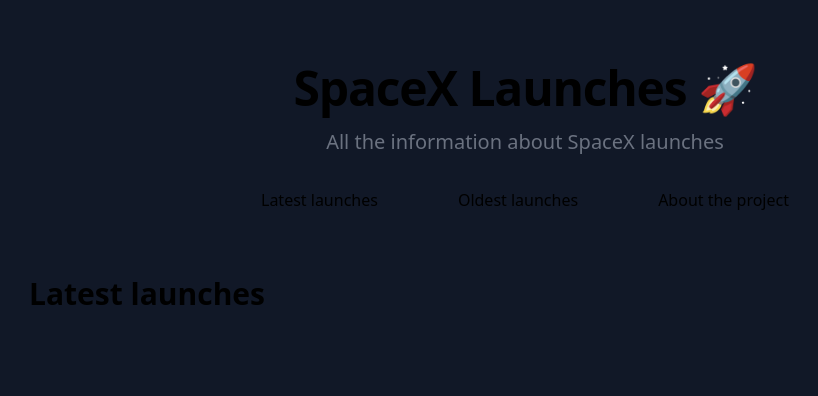
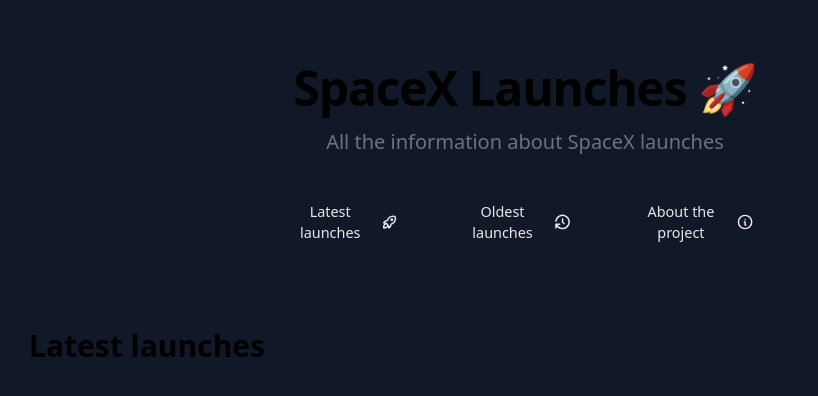
Before and after one commit to yisus82/midulive-tutorial-astro, an Astro site: page / in a window 1280 px wide. Shown: the whole page, without its empty margins (115-933 px from the left). Built offline with nearby package versions, Linux system fonts and the light colour scheme; Astro itself is replaced by a stand-in of ours.

Commit message:
HeaderButton component

```diff
--- a/src/components/Header.astro
+++ b/src/components/Header.astro
@@ -1,3 +1,7 @@
+---
+import HeaderButton from './HeaderButton.astro';
+---
+
 <header class='py-8 px-4 mx-auto max-w-xl lg:py-16 lg:px-6'>
   <div class='mx-auto text-center mb-8 lg-mb-16'>
     <h1 class='mb-4 text-5xl tracking-tight font-extrabold'>SpaceX Launches 🚀</h1>
@@ -6,8 +10,63 @@
     </p>
   </div>
   <nav class='flex flex-col items-center justify-between w-full text-center md:flex-row'>
-    <a href='/'>Latest launches</a>
-    <a href='/oldest'>Oldest launches</a>
-    <a href='/about'>About the project</a>
+    <HeaderButton url='/'>
+      <svg
+        slot='after'
+        width='24'
+        height='24'
+        viewBox='0 0 24 24'
+        stroke-width='2'
+        stroke='currentColor'
+        fill='none'
+        stroke-linecap='round'
+        stroke-linejoin='round'
+      >
+        <path stroke='none' d='M0 0h24v24H0z' fill='none'></path>
+        <path
+          d='M4 13a8 8 0 0 1 7 7a6 6 0 0 0 3 -5a9 9 0 0 0 6 -8a3 3 0 0 0 -3 -3a9 9 0 0 0 -8 6a6 6 0 0 0 -5 3'
+        ></path>
+        <path d='M7 14a6 6 0 0 0 -3 6a6 6 0 0 0 6 -3'></path>
+        <path d='M15 9m-1 0a1 1 0 1 0 2 0a1 1 0 1 0 -2 0'></path>
+      </svg>
+       Latest launches
+    </HeaderButton>
+    <HeaderButton url='/oldest'>
+      <svg
+        slot='after'
+        width='24'
+        height='24'
+        viewBox='0 0 24 24'
+        stroke-width='2'
+        stroke='currentColor'
+        fill='none'
+        stroke-linecap='round'
+        stroke-linejoin='round'
+      >
+        <path stroke='none' d='M0 0h24v24H0z' fill='none'></path>
+        <path d='M12 8l0 4l2 2'></path>
+        <path d='M3.05 11a9 9 0 1 1 .5 4m-.5 5v-5h5'></path>
+      </svg>
+       Oldest launches
+    </HeaderButton>
+    <HeaderButton url='/about'>
+      <svg
+        slot='after'
+        width='24'
+        height='24'
+        viewBox='0 0 24 24'
+        stroke-width='2'
+        stroke='currentColor'
+        fill='none'
+        stroke-linecap='round'
+        stroke-linejoin='round'
+      >
+        <path stroke='none' d='M0 0h24v24H0z' fill='none'></path>
+        <path d='M3 12a9 9 0 1 0 18 0a9 9 0 0 0 -18 0'></path>
+        <path d='M12 9h.01'></path>
+        <path d='M11 12h1v4h1'></path>
+      </svg>
+       About the project
+    </HeaderButton>
   </nav>
 </header>
--- /dev/null
+++ b/src/components/HeaderButton.astro
@@ -0,0 +1,16 @@
+---
+interface Props {
+  url: string;
+}
+
+const { url } = Astro.props;
+---
+
+<a
+  class='flex-row justify-center text-white cursor-pointer hover:bg-gray-600 focus:ring-4 focus:outline-none font-medium rounded-lg px-5 py-2.5 text-center inline-flex items-center mr-2 mb-2 hover:shadow-lg transition-all duration-200 ease-in-out hover:scale-110 scale-90 gap-x-2 opacity-90 hover:opacity-100'
+  href={url}
+>
+  <slot name='before' />
+  <slot>Default text</slot>
+  <slot name='after' />
+</a>
```
